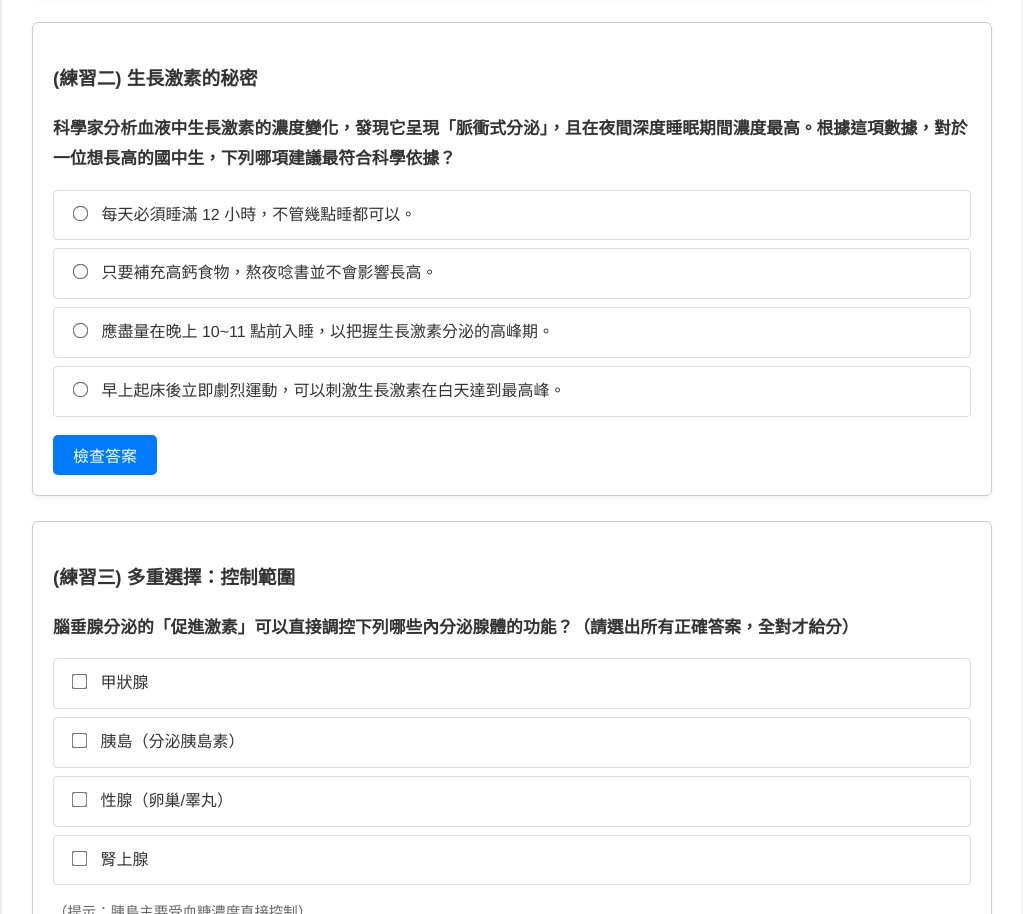
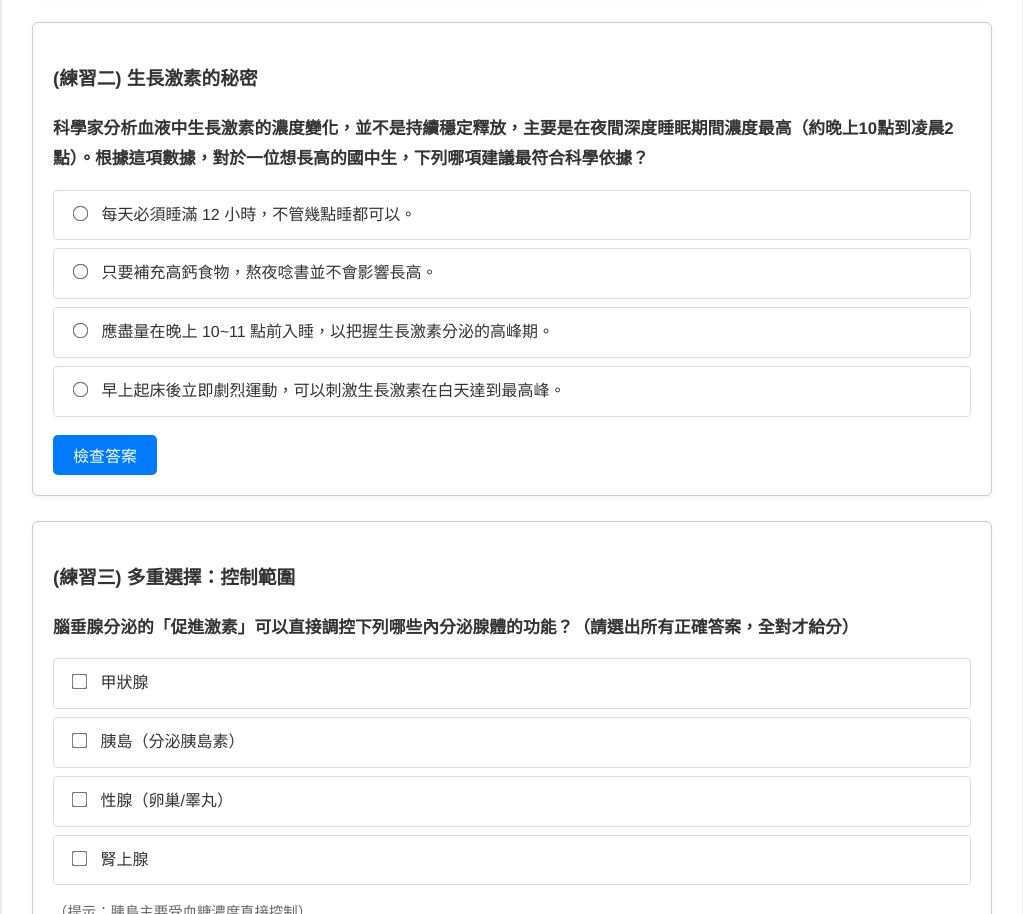
Before and after one commit to yihrulee/endocrine, a plain HTML site: page 3.html in a window 1280 px wide. Shown: the part 2210-3124 px from the top of the page, without its empty margins (128-1151 px from the left). Drawn offline with Linux system fonts and the light colour scheme.

Commit message:
Add files via upload

```diff
--- a/3.html
+++ b/3.html
@@ -339,7 +339,7 @@
 
     <div id="zone-q2" class="question-block">
         <h3>(練習二) 生長激素的秘密</h3>
-        <p class="question-title">科學家分析血液中生長激素的濃度變化，發現它呈現「脈衝式分泌」，且在<strong>夜間深度睡眠期間</strong>濃度最高。根據這項數據，對於一位想長高的國中生，下列哪項建議最符合科學依據？</p>
+        <p class="question-title">科學家分析血液中生長激素的濃度變化，並不是持續穩定釋放，主要是在<strong>夜間深度睡眠期間</strong>濃度最高（約晚上10點到凌晨2點）。根據這項數據，對於一位想長高的國中生，下列哪項建議最符合科學依據？</p>
         <label class="option-label"><input type="radio" name="q2-option" value="A"> 每天必須睡滿 12 小時，不管幾點睡都可以。</label>
         <label class="option-label"><input type="radio" name="q2-option" value="B"> 只要補充高鈣食物，熬夜唸書並不會影響長高。</label>
         <label class="option-label"><input type="radio" name="q2-option" value="C"> 應盡量在晚上 10~11 點前入睡，以把握生長激素分泌的高峰期。</label>
```
